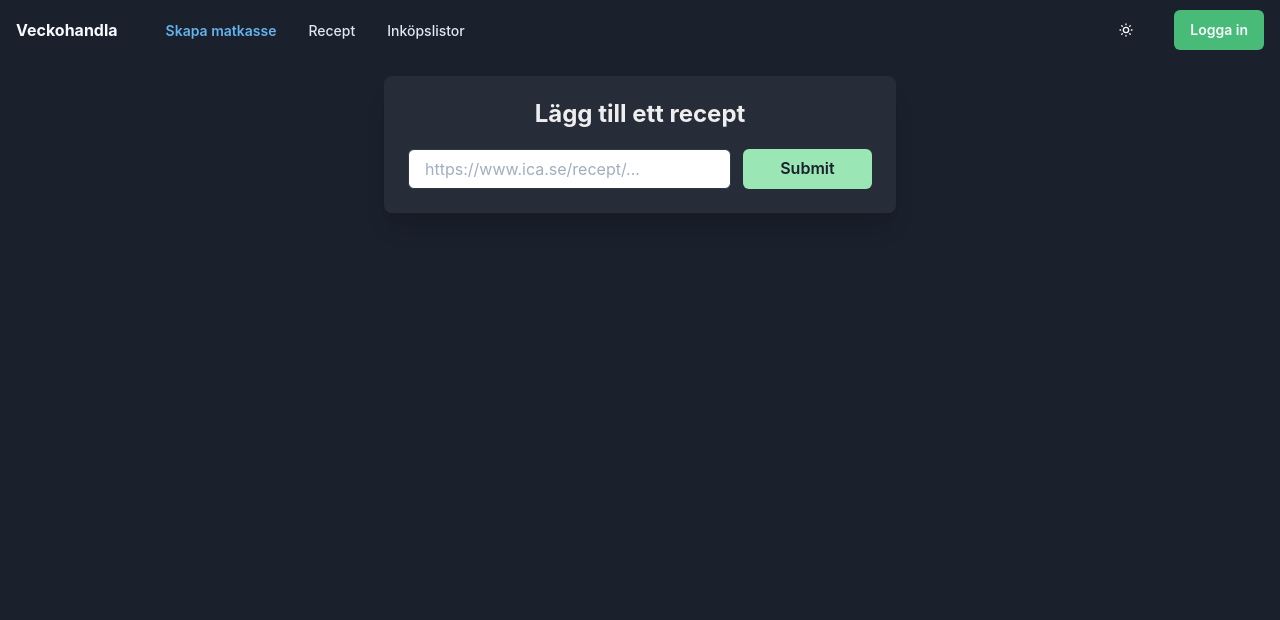
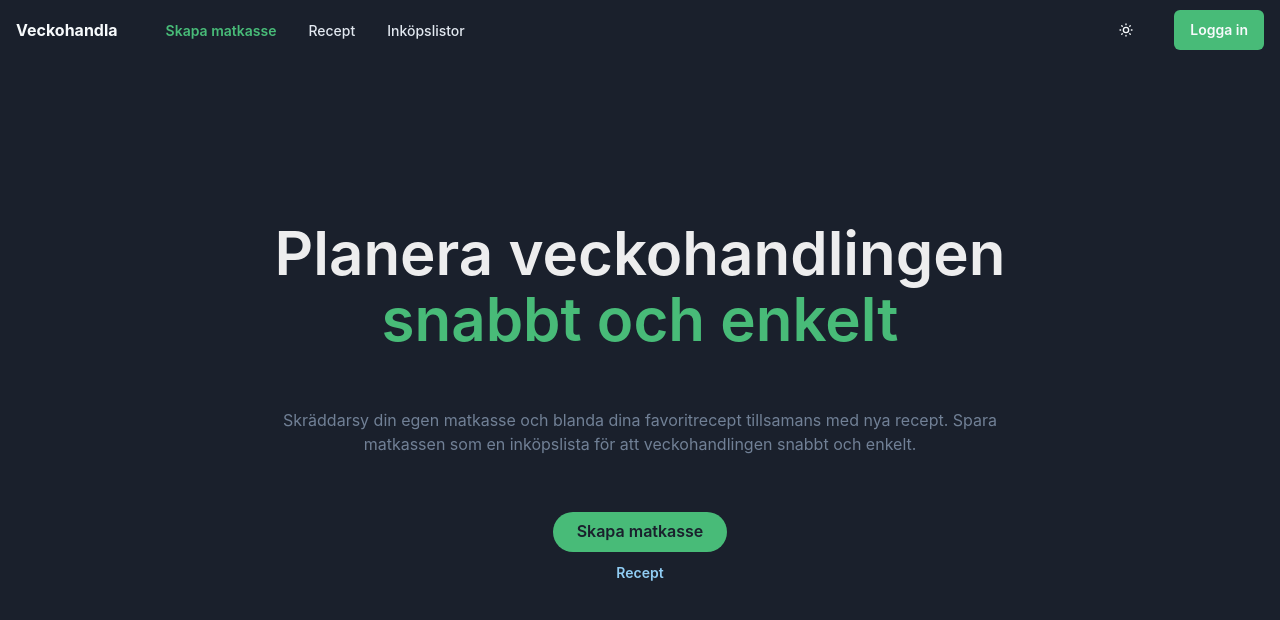
Before and after one commit to Maufive/nextjs-ica-scraper, a Next.js app: page / in a window 1280 px wide. Shown: the top 620 px of the page. Built offline with nearby package versions, Linux system fonts and the light colour scheme; no server answers.

Commit message:
Add start page and some minor fixes

```diff
--- a/components/Header/Desktop.tsx
+++ b/components/Header/Desktop.tsx
@@ -28,13 +28,14 @@ import { SunIcon } from '@heroicons/react/outline';
 import { signIn, signOut, useSession } from 'next-auth/client';
 import NAV_ITEMS from './nav-items';
 
-const DesktopNav = () => {
+const DesktopNav: React.FC = () => {
   const [session] = useSession();
   const { colorMode, toggleColorMode } = useColorMode();
 
   const linkColor = useColorModeValue('gray.600', 'gray.200');
   const linkHoverColor = useColorModeValue('gray.800', 'white');
-  const promotedLinkColor = useColorModeValue('blue.500', 'blue.300');
+  const promotedLinkColor = useColorModeValue('green.500', 'green.400');
+  const promotedLinkHoverColor = useColorModeValue('green.400', 'green.300');
 
   const handleSignInClick = () => {
     signIn();
@@ -52,7 +53,7 @@ const DesktopNav = () => {
       >
         <Flex flex={{ base: 1 }} justify={{ base: 'center', md: 'start' }} align="center">
 
-          <Link href="/">
+          <Link href="/" passHref>
             <Text
               as={LinkStyles}
               _hover={{
@@ -70,7 +71,7 @@ const DesktopNav = () => {
           <Flex display={{ base: 'none', md: 'flex' }} ml={10}>
             <Stack direction="row" spacing={4} align="center">
               {NAV_ITEMS.map((navItem) => (
-                <Link key={navItem.label} href={navItem.disabled ? '/' : navItem.href}>
+                <Link key={navItem.label} href={navItem.disabled ? '/' : navItem.href} passHref>
                   <Box>
                     <Popover trigger="hover" placement="bottom-start">
                       <PopoverTrigger>
@@ -81,7 +82,7 @@ const DesktopNav = () => {
                           color={navItem.promoted ? promotedLinkColor : linkColor}
                           _hover={{
                             textDecoration: 'none',
-                            color: linkHoverColor,
+                            color: navItem.promoted ? promotedLinkHoverColor : linkHoverColor,
                           }}
                         >
                           {navItem.label}
@@ -140,7 +141,8 @@ const DesktopNav = () => {
                 </Center>
                 <br />
                 <MenuDivider />
-                <MenuItem onClick={() => signOut()}><p>Logout</p></MenuItem>
+                <Link href="/ladda-upp" passHref><MenuItem><p>Lägg till recept</p></MenuItem></Link>
+                <MenuItem onClick={() => signOut()}><p>Logga ut</p></MenuItem>
               </MenuList>
             </Menu>
           ) : (
--- a/components/Header/Mobile.tsx
+++ b/components/Header/Mobile.tsx
@@ -38,7 +38,7 @@ const TabItem: React.FC<TabItemProps> = ({
   const inActiveColor = useColorModeValue('gray.100', 'gray.500');
 
   return (
-    <Link href={href}>
+    <Link href={href} passHref>
       <Flex
         direction="column"
         align="center"
@@ -59,7 +59,7 @@ const TabItem: React.FC<TabItemProps> = ({
   );
 };
 
-const TabMenu = () => {
+const TabMenu: React.FC = () => {
   const { pathname } = useRouter();
 
   return (
@@ -102,7 +102,7 @@ const TabMenu = () => {
   );
 };
 
-const MobileHeader = () => {
+const MobileHeader: React.FC = () => {
   const [session] = useSession();
 
   const handleSignInClick = () => {
@@ -120,7 +120,7 @@ const MobileHeader = () => {
         align="center"
       >
         <Flex flex={{ base: 1 }}>
-          <Link href="/">
+          <Link href="/" passHref>
             <Text
               as={LinkStyles}
               _hover={{
@@ -169,6 +169,7 @@ const MobileHeader = () => {
                 </Center>
                 <br />
                 <MenuDivider />
+                <Link href="/ladda-upp" passHref><MenuItem><p>Lägg till recept</p></MenuItem></Link>
                 <MenuItem onClick={() => signOut()}><p>Logout</p></MenuItem>
               </MenuList>
             </Menu>
--- a/components/Submit/SubmitRecipe.tsx
+++ b/components/Submit/SubmitRecipe.tsx
@@ -7,7 +7,6 @@ import {
   useColorModeValue,
   Heading,
   Text,
-  Container,
   Flex,
   Icon,
 } from '@chakra-ui/react';
@@ -33,17 +32,14 @@ const SubmitRecipe: React.FC<SubmitRecipeProps> = ({ handleSubmit, isLoading })
     <Flex
       align="center"
       justify="center"
-      bg={useColorModeValue('gray.50', 'gray.800')}
+      bg={useColorModeValue('gray.50', 'gray.900')}
       width={{ base: '100%', md: '40rem' }}
-    >
-      <Container
-        maxW="lg"
-        bg={useColorModeValue('white', 'whiteAlpha.100')}
       boxShadow="xl"
       rounded="lg"
       p={6}
       direction="column"
     >
+
       <Heading
         as="h2"
         fontSize={{ base: 'xl', sm: '2xl' }}
@@ -56,6 +52,7 @@ const SubmitRecipe: React.FC<SubmitRecipeProps> = ({ handleSubmit, isLoading })
         direction={{ base: 'column', md: 'row' }}
         as="form"
         spacing="12px"
+        w="100%"
         onSubmit={(e: FormEvent) => {
           e.preventDefault();
           handleSubmit(value);
@@ -106,7 +103,7 @@ const SubmitRecipe: React.FC<SubmitRecipeProps> = ({ handleSubmit, isLoading })
         Klicka här för att lägga till ännu ett recept
       </Button>
       )}
-      </Container>
+
     </Flex>
   );
 };
--- a/pages/index.tsx
+++ b/pages/index.tsx
@@ -1,51 +1,69 @@
 import React from 'react';
-import { Flex, useToast } from '@chakra-ui/react';
+import Link from 'next/link';
+import {
+  Flex,
+  Box,
+  Heading,
+  Container,
+  Text,
+  Button,
+  Stack,
+} from '@chakra-ui/react';
 import Layout from '../components/Layout';
-import { useAppSelector, useAppDispatch } from '../state/redux-hooks';
-import {
-  submitNewRecipe, selectRecipeLoading,
-} from '../components/Submit/SubmitRecipeSlice';
-import SubmitRecipe from '../components/Submit/SubmitRecipe';
 
-const Home: React.FC = () => {
-  const dispatch = useAppDispatch();
-  const loading = useAppSelector(selectRecipeLoading);
-  const toast = useToast();
-
-  React.useEffect(() => {
-    if (loading === 'success') {
-      toast({
-        title: 'Receptet har sparats',
-        description: 'Du kan nu lägga till receptet till din Matkasse',
-        status: 'success',
-        variant: 'left-accent',
-        duration: 9000,
-        isClosable: true,
-      });
-    }
-    if (loading === 'duplicate') {
-      toast({
-        title: 'Receptet finns redan',
-        description: 'Prova igen med ett annat recept',
-        status: 'warning',
-        variant: 'left-accent',
-        duration: 9000,
-        isClosable: true,
-      });
-    }
-  }, [loading, toast]);
-
-  const handleSubmit = React.useCallback((url: string) => {
-    dispatch(submitNewRecipe(url));
-  }, [dispatch]);
-
-  return (
-    <Layout>
-      <Flex w="100%" align="center" justify="center">
-        <SubmitRecipe handleSubmit={handleSubmit} isLoading={loading} />
-      </Flex>
-    </Layout>
-  );
-};
+const Home: React.FC = () => (
+  <Layout>
+    <Flex direction="column" w="100%">
+      <Container maxW="3xl">
+        <Stack
+          as={Box}
+          textAlign="center"
+          spacing={{ base: 8, md: 14 }}
+          py={{ base: 20, md: 36 }}
+        >
+          <Heading
+            fontWeight={600}
+            fontSize={{ base: '2xl', sm: '4xl', md: '6xl' }}
+            lineHeight="110%"
+          >
+            Planera veckohandlingen
+            <br />
+            <Text as="span" color="green.400">
+              snabbt och enkelt
+            </Text>
+          </Heading>
+          <Text color="gray.500">
+            Skräddarsy din egen matkasse och blanda dina favoritrecept tillsamans med nya recept.
+            Spara matkassen som en inköpslista för att veckohandlingen snabbt och enkelt.
+          </Text>
+          <Stack
+            direction="column"
+            spacing={3}
+            align="center"
+            alignSelf="center"
+            position="relative"
+          >
+            <Link href="/matkasse" passHref>
+              <Button
+                colorScheme="green"
+                bg="green.400"
+                rounded="full"
+                px={6}
+                _hover={{
+                  bg: 'green.500',
+                }}
+              >
+                Skapa matkasse
+              </Button>
+            </Link>
+            <Button variant="link" colorScheme="blue" size="sm">
+              Recept
+            </Button>
+          </Stack>
+        </Stack>
+      </Container>
+    </Flex>
+  </Layout>
+);
 
 export default Home;
```
Also changed, not shown: components/Header/Header.tsx (+2 -5 lines), pages/ladda-upp.tsx (added, +54 -0 lines). Lines whose indentation alone changed are shown as unchanged.
